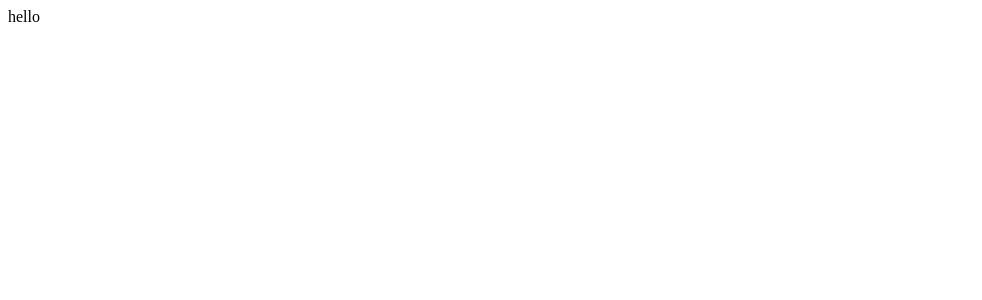
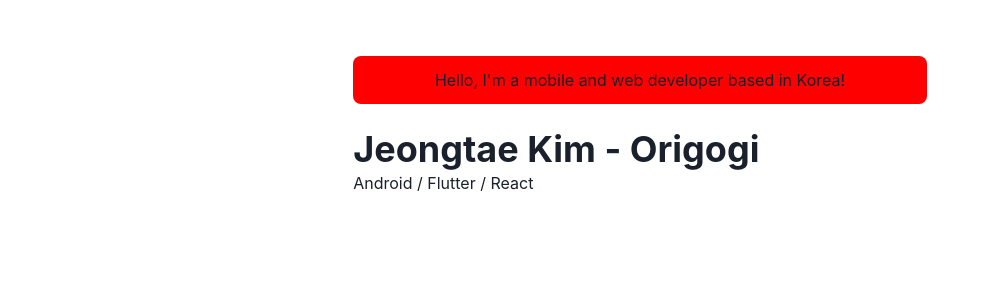
Before and after one commit to Origogi/origogi-homepage, a Next.js app: page / in a window 1280 px wide. Shown: the top 300 px of the page, without its empty margins (0-982 px from the left). Built offline with nearby package versions, Linux system fonts and the light colour scheme.

Commit message:
Add title

```diff
--- /dev/null
+++ b/components/layout/main.js
@@ -0,0 +1,19 @@
+import Head from 'next/head'
+import { Box, Container } from '@chakra-ui/react'
+
+const Main = ({ children, router }) => {
+  return (
+    <Box as="main" pb={8}>
+      <Head>
+        <meta name="viewport" content="width=device-width, initial-scale=1" />
+        <title>Jeongtae Kim - Homepage</title>
+      </Head>
+
+      <Container maxW="container.md" pt={14}>
+        {children}
+      </Container>
+    </Box>
+  )
+}
+
+export default Main
--- /dev/null
+++ b/pages/_app.js
@@ -0,0 +1,14 @@
+import { ChakraProvider } from '@chakra-ui/react'
+import Layout from '../components/layout/main'
+
+const Website = ({ Component, pageProps, router }) => {
+  return (
+    <ChakraProvider>
+      <Layout router={router}>
+        <Component {...pageProps} key={router.route} />
+      </Layout>
+    </ChakraProvider>
+  )
+}
+
+export default Website
--- a/pages/index.js
+++ b/pages/index.js
@@ -1,7 +1,22 @@
+import { Container, Box, Heading } from '@chakra-ui/react'
+
 const Page = () => {
-    return (
-        <div>hello</div>
-    )
+  return (
+    <Container>
+      <Box borderRadius="lg" bg="red" p={3} mb={6} align="center">
+        Hello, I&apos;m a mobile and web developer based in Korea!
+      </Box>
+
+      <Box display={{ md: 'flex' }}>
+        <Box flexGrow={1}>
+          <Heading as="h2" variant="page-title">
+            Jeongtae Kim - Origogi
+          </Heading>
+          <p>Android / Flutter / React</p>
+        </Box>
+      </Box>
+    </Container>
+  )
 }
 
 export default Page
```
